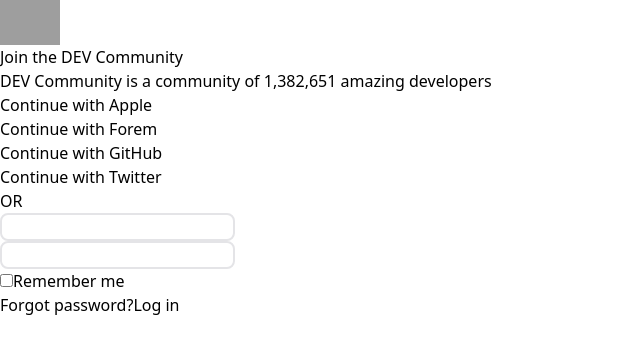
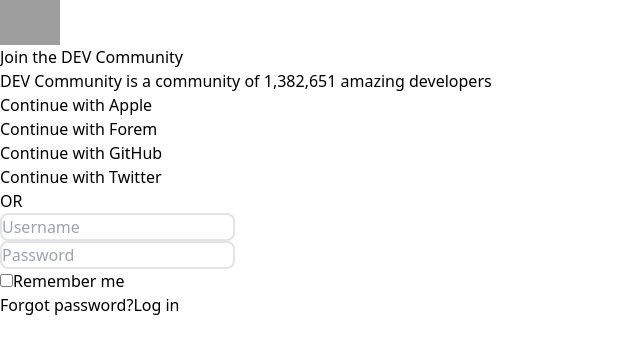
Before and after one commit to alexcorvis09/desafioFinalNext, a Next.js app: page /enter in a window 1280 px wide. Shown: the top 354 px of the page, without its empty margins (0-640 px from the left). Built offline with nearby package versions, Linux system fonts and the light colour scheme; grey boxes are pictures that could not be loaded.

Commit message:
post detail working

```diff
--- a/components/posts.jsx
+++ b/components/posts.jsx
@@ -1,8 +1,13 @@
+import Link from "next/link";
+
 export default function Posts(props) {
   return (
     <section>
+      <Link href={`/posts/${props._id}`}>
+        <h2>{props.title}</h2>
+      </Link>
+
       <div>
-        <h2>{props.title}</h2>
         <p>{props.message}</p>
       </div>
     </section>
--- a/package.json
+++ b/package.json
@@ -12,7 +12,9 @@
     "clsx": "^2.1.0",
     "next": "14.1.4",
     "react": "^18",
-    "react-dom": "^18"
+    "react-dom": "^18",
+    "react-hook-form": "^7.51.2",
+    "react-router-dom": "^6.22.3"
   },
   "devDependencies": {
     "autoprefixer": "^10.0.1",
--- a/pages/enter.jsx
+++ /dev/null
@@ -1,68 +0,0 @@
-import Link from "next/link";
-import Image from "next/image";
-
-export default function login() {
-  return (
-    <main>
-      <section>
-        <div>
-          <Link href="/">
-            <img
-              src="https://dev-to-uploads.s3.amazonaws.com/uploads/logos/original_logo_0DliJcfsTcciZen38gX9.png"
-              alt="Dev logo"
-              width={60}
-              height={48}
-            />
-          </Link>
-          <h1>Join the DEV Community</h1>
-          <p>DEV Community is a community of 1,382,651 amazing developers</p>
-        </div>
-      </section>
-      <section>
-        <div>
-          <p>Continue with Apple</p>
-          <p>Continue with Forem</p>
-          <p>Continue with GitHub</p>
-          <p>Continue with Twitter</p>
-        </div>
-        <div>
-          <div>OR</div>
-          <form action="/users/sign_in">
-            <div>
-              <input
-                type="email"
-                className="border-2 border-zinc-200 rounded-lg"
-              />
-            </div>
-            <div>
-              <input
-                type="password"
-                className="border-2 border-zinc-200 rounded-lg"
-              />
-            </div>
-            <div>
-              <input type="checkbox" />
-              Remember me
-            </div>
-            <Link href="/">Forgot password?</Link>
-            <button type="submit">Log in</button>
-          </form>
-        </div>
-      </section>
-    </main>
-  );
-}
-
-// export async function getStaticProps(ctx) {
-//   const response = await fetch("http://localhost:3002/users");
-//   const data = await response.json();
-
-//   console.log("users");
-//   return {
-//     props: {
-//       username: data.username,
-//       password: data.password,
-//     },
-//     revalidate: 20,
-//   };
-// }
--- /dev/null
+++ b/pages/enter/index.jsx
@@ -0,0 +1,118 @@
+import clsx from "clsx";
+import Link from "next/link";
+import { useRouter } from "next/router";
+import { useState } from "react";
+
+export default function Login() {
+  const [username, setUsername] = useState("");
+  const [password, setPassword] = useState("");
+  const [error, setError] = useState("");
+  const router = useRouter();
+
+  function handleSubmit(event) {
+    event.preventDefault();
+
+    fetch("http://localhost:3002/users/auth/login", {
+      method: "POST",
+      headers: { "Content-Type": "application/json" },
+      body: JSON.stringify({
+        username: username,
+        password: password,
+        expiresInMins: 120,
+      }),
+    })
+      .then((response) => response.json())
+      .then((json) => {
+        if (json.token) {
+          localStorage.setItem("token:", json.token);
+          setUsername("");
+          setPassword("");
+          router.replace("/");
+        }
+        setError("Username or password invalid");
+      })
+      .catch((error) => {
+        console.log("Login error:", error);
+      });
+  }
+  return (
+    <main>
+      <section>
+        <div>
+          <Link href="/">
+            <img
+              src="https://dev-to-uploads.s3.amazonaws.com/uploads/logos/original_logo_0DliJcfsTcciZen38gX9.png"
+              alt="Dev logo"
+              width={60}
+              height={48}
+            />
+          </Link>
+          <h1>Join the DEV Community</h1>
+          <p>DEV Community is a community of 1,382,651 amazing developers</p>
+        </div>
+      </section>
+      <section>
+        <div>
+          <p>Continue with Apple</p>
+          <p>Continue with Forem</p>
+          <p>Continue with GitHub</p>
+          <p>Continue with Twitter</p>
+        </div>
+        <div>
+          <div>OR</div>
+          <form action="/users/sign_in" onSubmit={handleSubmit}>
+            <div>
+              <input
+                type="text"
+                placeholder="Username"
+                className="border-2 border-zinc-200 rounded-lg"
+                name="username"
+                required
+                onChange={(event) => setUsername(event.target.value)}
+                value={username}
+              />
+            </div>
+            <div>
+              <input
+                type="password"
+                className="border-2 border-zinc-200 rounded-lg"
+                name="password"
+                required
+                placeholder="Password"
+                onChange={(event) => setPassword(event.target.value)}
+                value={password}
+              />
+            </div>
+            <div>
+              <input type="checkbox" />
+              Remember me
+            </div>
+            <Link href="/">Forgot password?</Link>
+            <button type="submit">Log in</button>
+            {
+              <p
+                className={
+                  (clsx({ hidden: !error }, "text-pink-800"), { error })
+                }
+              ></p>
+            }
+          </form>
+        </div>
+      </section>
+    </main>
+  );
+}
+
+// export async function getStaticProps(ctx) {
+//   const response = await fetch("http://localhost:3002/users");
+//   const data = await response.json();
+
+//   console.log("users");
+//   return {
+//     props: {
+//       username: data.username,
+//       password: data.password,
+//     },
+//     revalidate: 20,
+//   };
+// }
--- /dev/null
+++ b/pages/enter/newuser.jsx
@@ -0,0 +1,3 @@
+export default function NewUser() {
+  return <h1>NEW USER</h1>;
+}
--- a/pages/index.jsx
+++ b/pages/index.jsx
@@ -4,7 +4,14 @@
 import Link from "next/link";
 import { useEffect, useState } from "react";
 
-export default function Home(props) {
+export default function Home() {
+  const [posts, setPosts] = useState([]);
+
+  useEffect(() => {
+    fetch("http://localhost:3002/posts")
+      .then((res) => res.json())
+      .then((data) => setPosts(data.data));
+  }, []);
   return (
     <main>
       <header>
@@ -78,12 +85,13 @@
           </aside>
           <div className="flex justify-center">
             <section>
-              {props.posts.map((post, index) => {
+              {posts.map((post, index) => {
                 return (
                   <Posts
                     key={`post ${post.title}`}
                     title={post.title}
                     message={post.message}
+                    _id={post._id}
                   />
                 );
               })}
@@ -95,15 +103,3 @@
     </main>
   );
 }
-
-export async function getStaticProps(ctx) {
-  const response = await fetch("http://localhost:3002/posts");
-  const data = await response.json();
-
-  return {
-    props: {
-      posts: data.data,
-    },
-    revalidate: 60 * 60,
-  };
-}
--- /dev/null
+++ b/pages/posts/[_id].jsx
@@ -0,0 +1,33 @@
+import { useRouter } from "next/router";
+import { useEffect, useState } from "react";
+
+export default function DetailedPost(props) {
+  const router = useRouter();
+  let id = router.query._id;
+
+  const [post, setPost] = useState({});
+
+  useEffect(() => {
+    fetch(`http://localhost:3002/posts/search/${id}`)
+      .then((response) => response.json())
+      .then((json) => {
+        setPost(json);
+        console.log(json);
+      })
+      .catch((error) => {
+        console.log("Error fetching post:", error);
+      });
+  }, [id]);
+  //it doesn't return post information, until after commenting post title and refreshing website
+  return (
+    <main>
+      <div>
+        <header>
+          <h1>{post?.data?.at(0)?.title}</h1>
+          <p>{post?.data?.at(0)?.user}</p>
+          <p>{post?.data?.at(0)?.message}</p>
+        </header>
+      </div>
+    </main>
+  );
+}
--- /dev/null
+++ b/pages/posts/createNew.jsx
@@ -0,0 +1,3 @@
+export default function NewPost() {
+  return <h1>Create a new post</h1>;
+}
```
Also changed, not shown: 1 other file (tests, documents, lock files or other folders).
